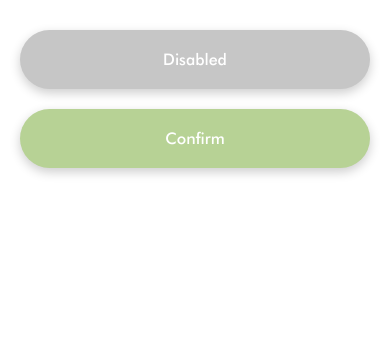
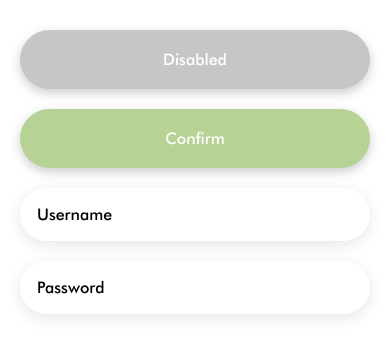
Before and after one commit to platoonic/fresh-coffee, a React Native app: screen / in a window 390 px wide. Shown: the top 356 px of the page. Built offline with nearby package versions, Linux system fonts and the light colour scheme.

Commit message:
Add TextField component

```diff
--- a/App.js
+++ b/App.js
@@ -1,15 +1,23 @@
-import { StatusBar } from "expo-status-bar";
 import React from "react";
 import { SafeAreaView, View } from "react-native";
 // UI Components
 import Button from "./components/UI/Button";
+import TextField from "./components/UI/TextField";
+// Custom Fonts
+import { useFonts } from "expo-font";
 
 export default function App() {
+  // Custom Font (FuturaBT)
+  const [fontsLoaded] = useFonts({
+    "FuturaBT-Medium": require("./assets/fonts/FuturaBT-Medium.ttf"),
+  });
   return (
     <SafeAreaView>
       <View style={{ padding: 20 }}>
         <Button disabled>Disabled</Button>
         <Button>Confirm</Button>
+        <TextField placeholder="Username" />
+        <TextField placeholder="Password" />
       </View>
     </SafeAreaView>
   );
--- /dev/null
+++ b/components/UI/TextField.js
@@ -0,0 +1,39 @@
+import React from "react";
+import { TextInput, StyleSheet } from "react-native";
+import { useFonts } from "expo-font";
+
+export default function ({ placeholder }) {
+  // Custom Font (FuturaBT)
+  const [fontsLoaded] = useFonts({
+    "FuturaBT-Medium": require("../../assets/fonts/FuturaBT-Medium.ttf"),
+  });
+
+  return <TextInput style={styles.input} placeholder={placeholder} />;
+}
+
+const styles = StyleSheet.create({
+  input: {
+    backgroundColor: "#fff",
+    padding: 17,
+    fontFamily: "FuturaBT-Medium",
+    fontSize: 16,
+    borderRadius: 50,
+    marginVertical: 10,
+    shadowColor: "#000",
+    shadowOffset: {
+      width: 0,
+      height: 4,
+    },
+    shadowOpacity: 0.1,
+    shadowRadius: 15.65,
+    elevation: 8,
+  },
+});
+
+/*
+
+background: #FFFFFF;
+box-shadow: 0 2px 20px 0 rgba(0,0,0,0.06);
+border-radius: 25px;
+
+*/
```
